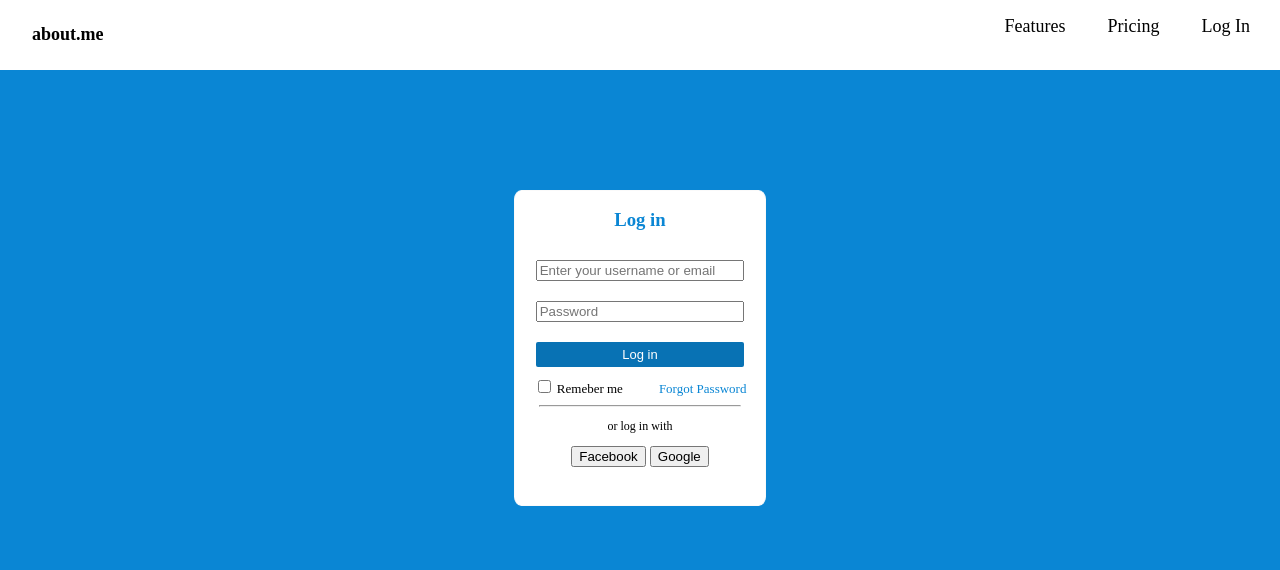
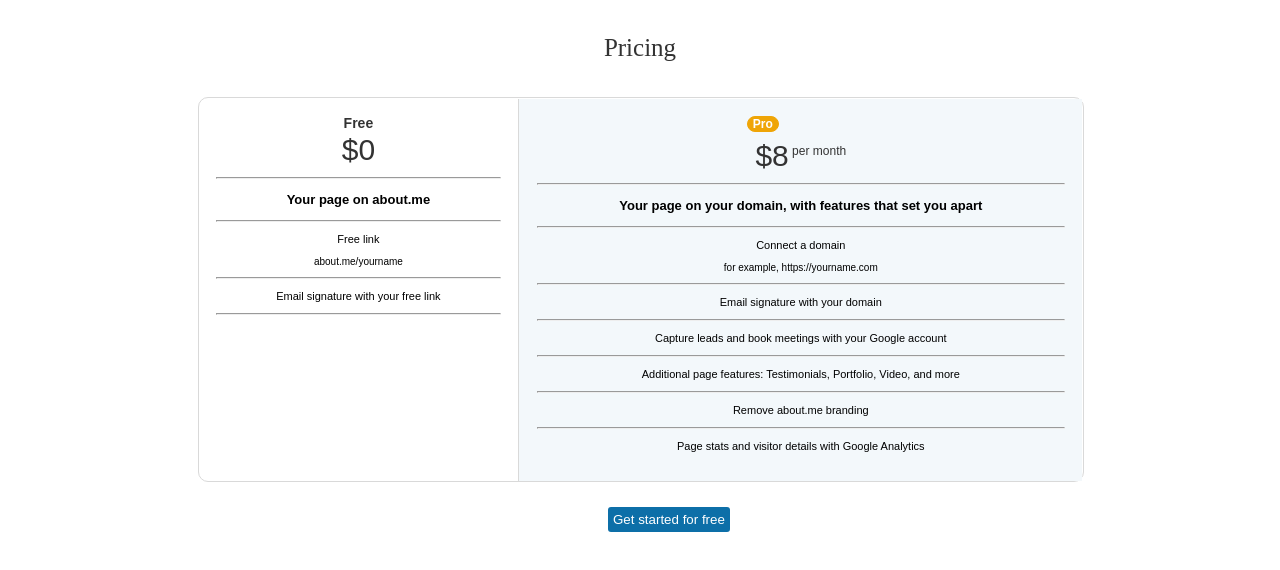
Before and after one commit to RehmanAliGM/7th_project, a plain HTML site: page umar.html in a window 1280 px wide. Drawn offline with Linux system fonts and the light colour scheme.

Commit message:
new code

```diff
--- a/umar.html
+++ b/umar.html
@@ -4,118 +4,166 @@
         <meta charset="UTF-8">
         <meta http-equiv="X-UA-Compatible" content="IE=edge">
         <meta name="viewport" content="width=device-width, initial-scale=1.0">
-        <title>Document</title>
+        <title>Pricing</title>
         <style>
-        .container{
-            margin-top: 15%;
-            margin-left: 40%;
-            margin-right: 40%;
-            border: 1px solid rgb(250, 250, 250);
+        .main{
+            display: inline-flex;
+            margin-left: 15%;
             text-align: center;
-            padding-bottom: 3%;
-            border-radius: 3%;
-            background-color: white;
-            color: #0a86d4;;
+            width: 70%;
+            border: 1px solid #d9d9d9;
+            border-radius: 10px;
         }
-     body{
-        background-color: #0a86d4;;
+        .main .tab{
+            width: 35%;
+            padding: 2%;
+            font-family: sans-serif;
         }
-     .headeru {
-    overflow: hidden;
-    background-color: #ffffff;
-    padding-left: 20px;
-    position: fixed;
-    left: 0%;
-    right: 0%;
-    z-index: 9999px;
+        .main .tab2{
+            background-color: #f3f8fb;
+            width: 65%;
+            padding: 2%;
+            margin-right: 1px;
+            margin-top: 1px;
+            border-left: 1px solid #d9d9d9;
+            font-family: sans-serif;
         }
-.headeru li {
-    float: left;
-    color: black;
+        .prive-heading{
+            font-size: 25px;
+            line-height: 46.8px;
+            font-weight: 100;
             text-align: center;
-    padding-left: 12px;
-    padding-right: 30px;
-    text-decoration: none;
-    font-size: 18px;
-    line-height: 25px;
-    border-radius: 4px;
+            color: #333333;
         }
-.headeru li a{
-    color: #000000;
+        .list-title{
+            font-size: 14px;
+            font-weight: 700;
+            color: #333333;
+        }
+        .list-title1{
+            font-size: 12px;
+            font-weight: 700;
+            color: #ffffff;
+            border: 1px solid #efa506;
+            border-radius: 24px;
+            width: 30px;
+            text-align: center;
+            margin-left: 210px;
+            background-color: #efa506;
+        }
+        .list-price{
+            font-size: 30px;
+            line-height: 38px;
+            color: #333333;
+        }
+        .per-month{
+            font-size: 12px;
+            color: #333333;
+        }
+        .fe{
+            font-size: 13px;
+            font-weight: 600;
+        }
+        .de-fe{
+            font-size: 10px;
+        }
+        .de{
+            font-size: 11px;
+        }
+        .buton-btn{
+            background-color: #0d6fa8;
+            border: 0px solid #08659e;
+            border-radius: 3px;
+            padding: 5px;
+            margin-top: 25px;
+            margin-left: 600px;
+        }
+        .buton-btn a{
+            color: #ffffff;
             text-decoration: none;
         }
-.headeru li.logou {
-    font-size: 18px;
-    font-weight: bold;
-}
-.headeru .menuu{
-    float: right;
-}
-.headeru li a:active {
-    background-color: #ffffff;
-    color: black;
-    border: 2px solid #0a86d4;;
-    font-size: 18px;
-    font-weight: bold;
-}
-.headeru{
-    margin-top: -15%;
-}
-.pas{
-margin: 10px;
-width: 80%;
-}
-.but{
-    margin: 10px;
-    width: 83%;
-    background-color: #0872b4;
-    border-radius: 2px;
-    border-style: none;
-    font-size: small;
-    padding: 2%;
-    color: white;
-}
-.chek{
-    color: black;
-    font-size: small;
-
-}
-.paas{
-    font-size: small;
-    padding-left: 32px;
-}
-.logwith{
-    color: #000000;
-    text-align: center;
-    font-size: 12px;
+        .buton :hover{
+            background-color: #074f79;
         }
     </style>
     </head>
+    </style>
     <body>
-        <header class="headeru">
-            <li class="logou" type="none"><h4> <a href="about.me.html">about.me</a>
-                </h4></li>
-            <div class="menuu">
-                <ul class="navlinku" type="none">
-                    <li class="listu"> <a href="features.html"> Features</a></li>
-                    <li class="listu"> <a href="pricing.html">Pricing</a> </li>
-                    <li class="listu"> <a href="login.html">Log In</a> </li>
-                </ul>
+        <div class="prive-heading">
+            <p class="heding">Pricing</p>
         </div>
-        </header>
-        <section class="umr">
-            <div class="container">
-                <h3>Log in</h3>
-                <input class="pas" type="text" placeholder="Enter your username or email"><br>
-                <input class="pas" type="password" placeholder="Password"> <br>
-                <button class="but" type="button">Log in</button><br>
-                <label class="chek" for=""> <input type="checkbox"> Remeber me</label>
-                <label class="paas" for="">Forgot Password</label> <br>
-                <hr style="width: 80%;">
-                <p class="logwith">or log in with</p>
-                <button class="button">Facebook</button>
-                <button class="button">Google</button>
+        <div class="main">
+            <div class="tab">
+                <div class="price-list">
+                    <div class="list-title">Free</div>
+                    <div class="list-price">$0</div>
                 </div>
-        </section>
+                <hr>
+                <div class="fe">
+                    <p>Your page on about.me</p>
+                </div>
+                <hr>
+                <div class="de">
+                    <p>Free link</p>
+                    <div class="de-fe">
+                       <p>about.me/yourname</p>
+                    </div>
+                </div>
+                <hr>
+                <div class="de">
+                    <p>Email signature with your free link</p>
+                </div>
+                <hr>
+            </div>
+            <div class="tab2">
+                <div class="price-list">
+                    <div class="list-title1">Pro</div>
+                    <div class="list-price">$8<sup class="per-month">  per month</sup></div>
+                </div>
+                <hr>
+                <div class="fe">
+                    <p>Your page on your domain, with features that set you apart</p>
+                </div>
+                <hr>
+                <div class="de">
+                    <p>Connect a domain</p>
+                    <div class="de-fe">
+                        <p>for example, https://yourname.com</p>
+                    </div>
+                </div>
+                <hr>
+                <div class="de">
+                    <p>Email signature with your domain</p>
+                </div>
+                <hr>
+                <div class="de">
+                    <p>Capture leads and book meetings with your Google account</p>
+                </div>
+                <hr>
+                <div class="de">
+                     <p>Additional page features: Testimonials, Portfolio, Video, and more</p>
+                </div>
+                <hr>
+                <div class="de">
+                    <p>Remove about.me branding</p>
+                </div>
+                <hr>
+                <div class="de">
+                    <p>Page stats and visitor details with Google Analytics</p>
+                </div>
+            </div>
+        </div>
+        <div class="buton">
+            <button class="buton-btn"> <a href="about.me.html"> Get started for free</a></button>
+        </div>
+
     </body>
 </html>
+<div>
+    <div>
+
+    </div>
+    <div>
+
+    </div>
+</div>
```
Also changed, not shown: index.html (added, +42 -0 lines), main.js (added, +70 -0 lines), loader.svg (added). Lines whose indentation alone changed are shown as unchanged.
